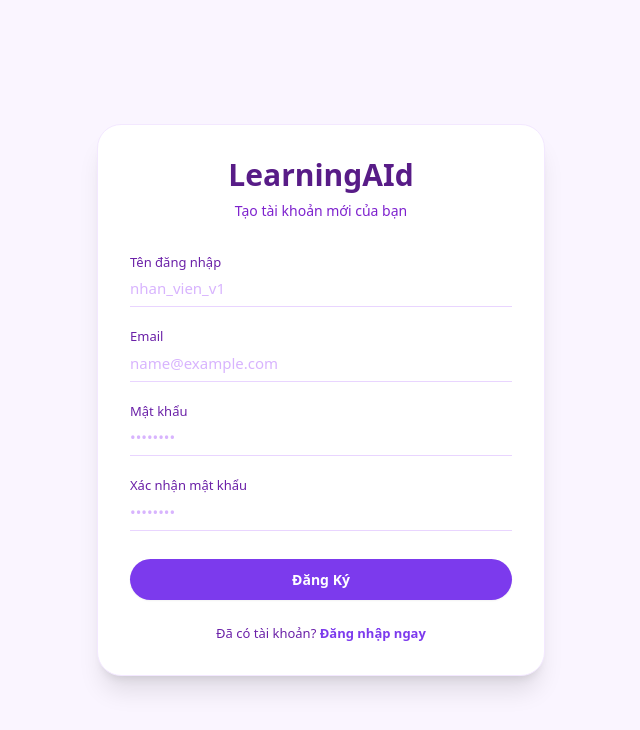
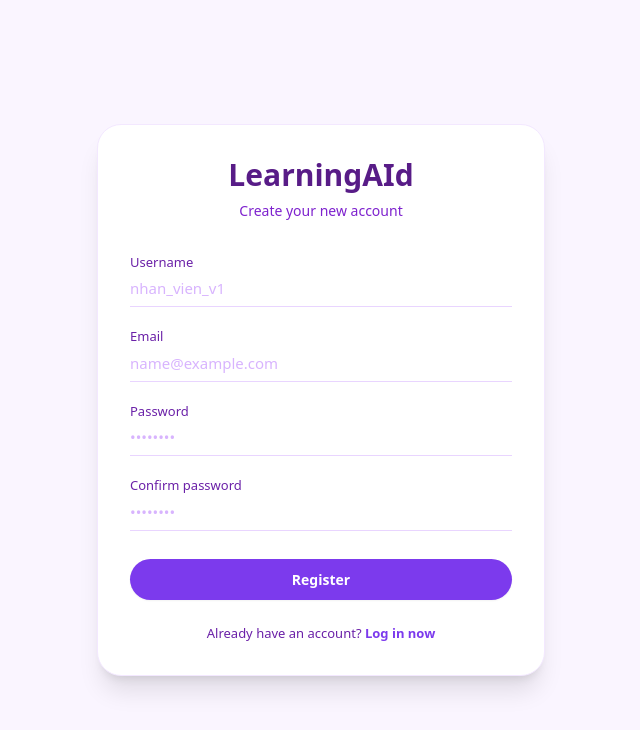
Before and after one commit to DucKienTran/Personalized-Study-Assistant, a Next.js app in the folder frontend/: page /register in a window 1280 px wide. Shown: the top 730 px of the page, without its empty margins (319-959 px from the left). Built offline with nearby package versions, Linux system fonts and the light colour scheme; no server answers.

Commit message:
feat(frontend): update auth pages and workspace summary view

```diff
--- a/frontend/src/app/(auth)/login/page.tsx
+++ b/frontend/src/app/(auth)/login/page.tsx
@@ -45,18 +45,18 @@
       } catch (err: any) {
         const errorData = err.response?.data?.detail;
         if (Array.isArray(errorData)) {
-          setError(errorData[0]?.msg || "Dữ liệu nhập vào không hợp lệ.");
+          setError(errorData[0]?.msg || "Invalid input data.");
         } else if (typeof errorData === "string") {
           setError(errorData);
         } else {
-          setError("Đăng nhập thất bại. Vui lòng kiểm tra lại email hoặc mật khẩu!");
+          setError("Login failed. Please check your email or password!");
         }
         setLoading(false);
       }
     };
 
     if (showRedirectLoading) {
-      return <RedirectLoading message="Đăng nhập thành công! Đang vào hệ thống..." />;
+      return <RedirectLoading message="Login successful! Entering the system..." />;
     }
 
     return (
@@ -93,8 +93,9 @@
 
             <div>
               <div className="flex justify-between items-center mb-1.5">
-                <label className="text-[13px] font-medium text-[#4a6351]">Mật khẩu</label>
-                <a href="#" className="text-[12px] font-medium text-[#428a5d] hover:underline">Quên mật khẩu?</a>
+
+                                <label className="text-[13px] font-medium text-[#4a6351]">Password</label>
+                <a href="#" className="text-[12px] font-medium text-[#428a5d] hover:underline">Forgot password?</a>
               </div>
               <input
                 type="password"
@@ -111,19 +112,18 @@
                 type="submit"
                 disabled={loading}
                 className="w-full py-2.5 bg-[#3b7a52] hover:bg-[#2e5f3f] text-white text-[14px] font-semibold rounded-lg shadow-sm transition-colors duration-150 disabled:bg-[#cbd5e1] disabled:cursor-not-allowed"
-              >
-                {loading ? "Đang xử lý..." : "Đăng Nhập"}
+              > {loading ? "Processing..." : "Log In"}
               </button>
             </div>
           </form>
 
-          <div className="mt-4 text-center text-[13px] text-[#6b8775]">
-            Bạn là người mới?{" "}
+                    <div className="mt-4 text-center text-[13px] text-[#6b8775]">
+            New user?{" "}
             <Link
               href={isAdminMode ? "/register-admin" : "/register"}
               className="font-semibold text-[#3b7a52] hover:underline ml-1"
             >
-              Tạo tài khoản
+              Create account
             </Link>
           </div>
 
--- a/frontend/src/app/(auth)/register/page.tsx
+++ b/frontend/src/app/(auth)/register/page.tsx
@@ -22,7 +22,7 @@ export default function RegisterPage() {
     setError("");
 
     if (password !== confirmPassword) {
-      setError("Mật khẩu xác nhận không trùng khớp!");
+      setError("Passwords do not match!");
       return;
     }
 
@@ -44,13 +44,13 @@ export default function RegisterPage() {
 
     } catch (err: any) {
       const errorData = err.response?.data?.detail;
-      setError(Array.isArray(errorData) ? errorData[0]?.msg : errorData || "Đăng ký thất bại, vui lòng thử lại.");
+      setError("Registration failed, please try again.");
       setLoading(false);
     }
   };
 
-  if (showRedirectLoading) {
-    return <RedirectLoading message="Đăng ký thành công! Đang chuyển hướng đến trang đăng nhập..." />;
+    if (showRedirectLoading) {
+    return <RedirectLoading message="Registration successful! Redirecting to login page..." />;
   }
 
   return (
@@ -58,12 +58,12 @@ export default function RegisterPage() {
       <div className="w-full max-w-md bg-white rounded-3xl shadow-xl p-8 border border-[#f3e8ff]">
         <div className="text-center mb-8">
           <h1 className="text-3xl font-bold text-[#581c87] mb-2">{APP_CONFIG.NAME}</h1>
-          <p className="text-sm text-[#7e22ce]">Tạo tài khoản mới của bạn</p>
+          <p className="text-sm text-[#7e22ce]">Create your new account</p>
         </div>
 
         <form onSubmit={handleSubmit} className="space-y-5">
           <div className="relative border-b border-[#e9d5ff] focus-within:border-[#7c3aed] transition-colors duration-200 pb-1.5">
-            <label className="block text-[13px] font-medium text-[#6b21a8] mb-1">Tên đăng nhập </label>
+            <label className="block text-[13px] font-medium text-[#6b21a8] mb-1">Username </label>
             <input
               type="text"
               required
@@ -80,12 +80,12 @@ export default function RegisterPage() {
           </div>
 
           <div className="relative border-b border-[#e9d5ff] focus-within:border-[#7c3aed] transition-colors duration-200 pb-1.5">
-            <label className="block text-[13px] font-medium text-[#6b21a8] mb-1">Mật khẩu</label>
+            <label className="block text-[13px] font-medium text-[#6b21a8] mb-1">Password</label>
             <input type="password" required value={password} onChange={(e) => setPassword(e.target.value)} className="w-full bg-transparent text-[15px] text-black focus:outline-none placeholder-[#d8b4fe]" placeholder="••••••••" />
           </div>
 
           <div className="relative border-b border-[#e9d5ff] focus-within:border-[#7c3aed] transition-colors duration-200 pb-1.5">
-            <label className="block text-[13px] font-medium text-[#6b21a8] mb-1">Xác nhận mật khẩu</label>
+            <label className="block text-[13px] font-medium text-[#6b21a8] mb-1">Confirm password</label>
             <input type="password" required value={confirmPassword} onChange={(e) => setConfirmPassword(e.target.value)} className="w-full bg-transparent text-[15px] text-black focus:outline-none placeholder-[#d8b4fe]" placeholder="••••••••" />
           </div>
 
@@ -97,15 +97,15 @@ export default function RegisterPage() {
 
           <div className="pt-2">
             <button type="submit" disabled={loading} className="w-full py-2.5 bg-[#7c3aed] hover:bg-[#6d28d9] text-white text-[14px] font-semibold rounded-full shadow-sm transition-colors duration-150 disabled:bg-[#cbd5e1]">
-              {loading ? "Đang xử lý..." : "Đăng Ký"}
+              {loading ? "Processing..." : "Register"}
             </button>
           </div>
         </form>
 
         <div className="text-center mt-6 text-[13px] text-[#6b21a8]">
-          Đã có tài khoản?{" "}
+                    Already have an account?{" "}
           <Link href="/login" className="font-semibold text-[#7c3aed] hover:underline">
-            Đăng nhập ngay
+            Log in now
           </Link>
         </div>
       </div>
--- a/frontend/src/app/(workspace)/summary/page.tsx
+++ b/frontend/src/app/(workspace)/summary/page.tsx
@@ -8,9 +8,9 @@ import * as Icons from "@/components/shared/icons";
 
 
 const STATUS_LABEL: Record<string, { text: string; className: string }> = {
-    pending: { text: "Chưa xử lý", className: "bg-gray-100 text-gray-500" },
-    completed: { text: "Đã tóm tắt", className: "bg-blue-50 text-blue-600" },
-    failed: { text: "Lỗi xử lý", className: "bg-red-50 text-red-500" },
+        pending: { text: "Not Processed", className: "bg-gray-100 text-gray-500" },
+    completed: { text: "Summarized", className: "bg-blue-50 text-blue-600" },
+    failed: { text: "Processing Failed", className: "bg-red-50 text-red-500" },
 };
 
 const PickerSkeleton = () => (
@@ -35,7 +35,7 @@ export default function SummaryPickerPage() {
         documentService
             .listDocuments({ limit: 50 })
             .then((data) => { if (mounted) setDocs(data); })
-            .catch(() => { if (mounted) setError("Không tải được danh sách tài liệu. Thử lại sau."); });
+            .catch(() => { if (mounted) setError("Failed to load document list. Please try again later."); });
         return () => { mounted = false; };
     }, []);
 
@@ -47,7 +47,7 @@ export default function SummaryPickerPage() {
                     onClick={() => window.location.reload()}
                     className="px-4 py-2 text-xs font-medium bg-[#3b7a52] hover:bg-[#2e5f3f] text-white rounded-lg"
                 >
-                    Thử lại
+                                        Retry
                 </button>
             </div>
         );
@@ -57,9 +57,9 @@ export default function SummaryPickerPage() {
 
     return (
         <div className="max-w-3xl mx-auto space-y-6 pt-4">
-            <div className="space-y-1.5">
-                <h1 className="text-2xl font-bold tracking-tight text-gray-900">Tóm tắt tài liệu</h1>
-                <p className="text-gray-500 text-xs">Chọn một tài liệu để bắt đầu tóm tắt.</p>
+                        <div className="space-y-1.5">
+                <h1 className="text-2xl font-bold tracking-tight text-gray-900">Summarize Document</h1>
+                <p className="text-gray-500 text-xs">Select a document to start summarizing.</p>
             </div>
 
             {docs.length === 0 ? (
```
